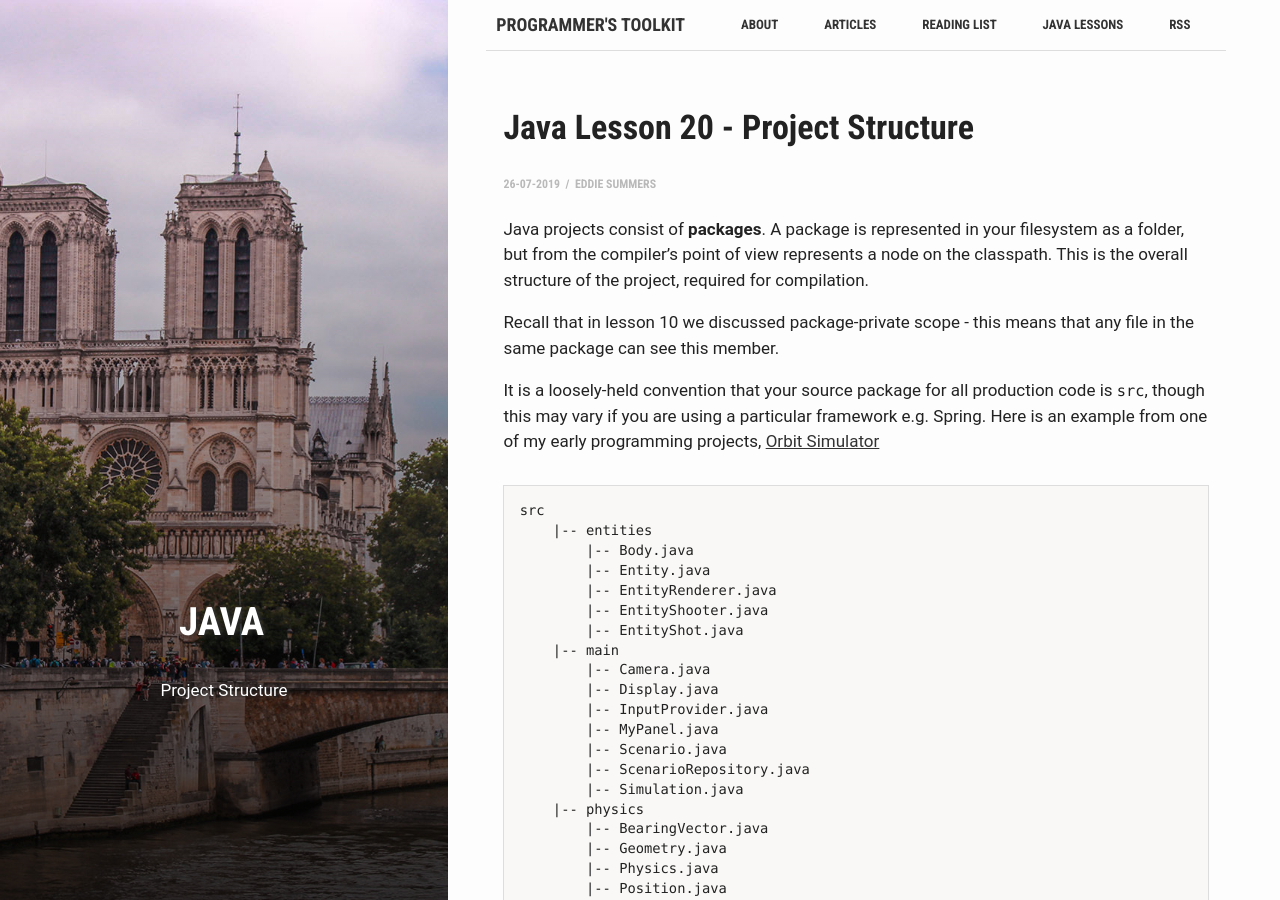
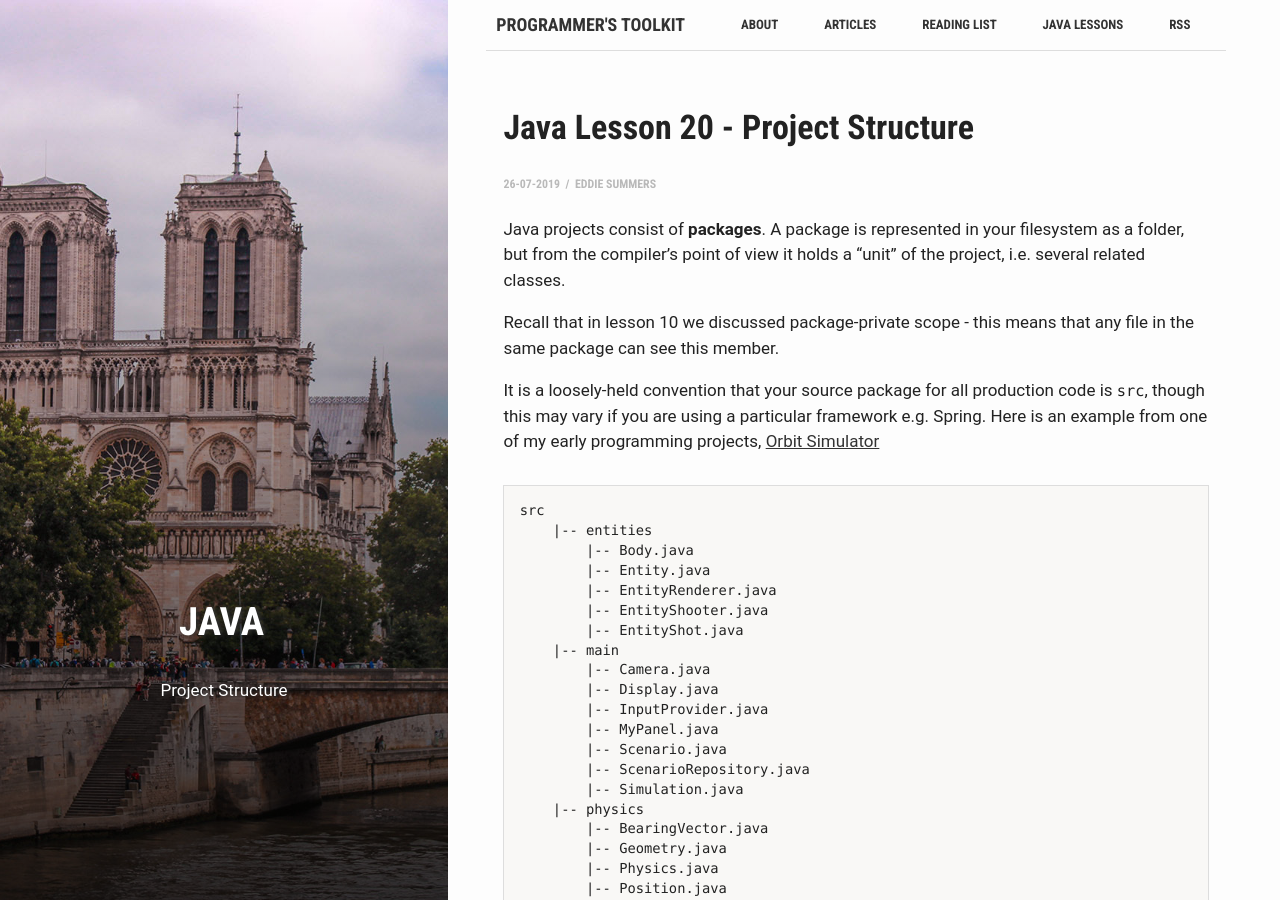
Before and after one commit to esummers1/esummers1.github.io, a Jekyll site: the page built from _posts/2019-07-26-java-lesson-20-project-structure.md, in a window 1280 px wide and 900 px high. Built offline with Jekyll 4.4.1, drawn with Linux system fonts in a browser that asks for light colours.

Commit message:
Clarify detail

```diff
--- a/_posts/2019-07-26-java-lesson-20-project-structure.md
+++ b/_posts/2019-07-26-java-lesson-20-project-structure.md
@@ -10,7 +10,7 @@ tags: ['java']
 author: Eddie Summers
 ---
 
-Java projects consist of **packages**. A package is represented in your filesystem as a folder, but from the compiler's point of view represents a node on the classpath. This is the overall structure of the project, required for compilation.
+Java projects consist of **packages**. A package is represented in your filesystem as a folder, but from the compiler's point of view it holds a "unit" of the project, i.e. several related classes.
 
 Recall that in lesson 10 we discussed package-private scope - this means that any file in the same package can see this member.
 
```
